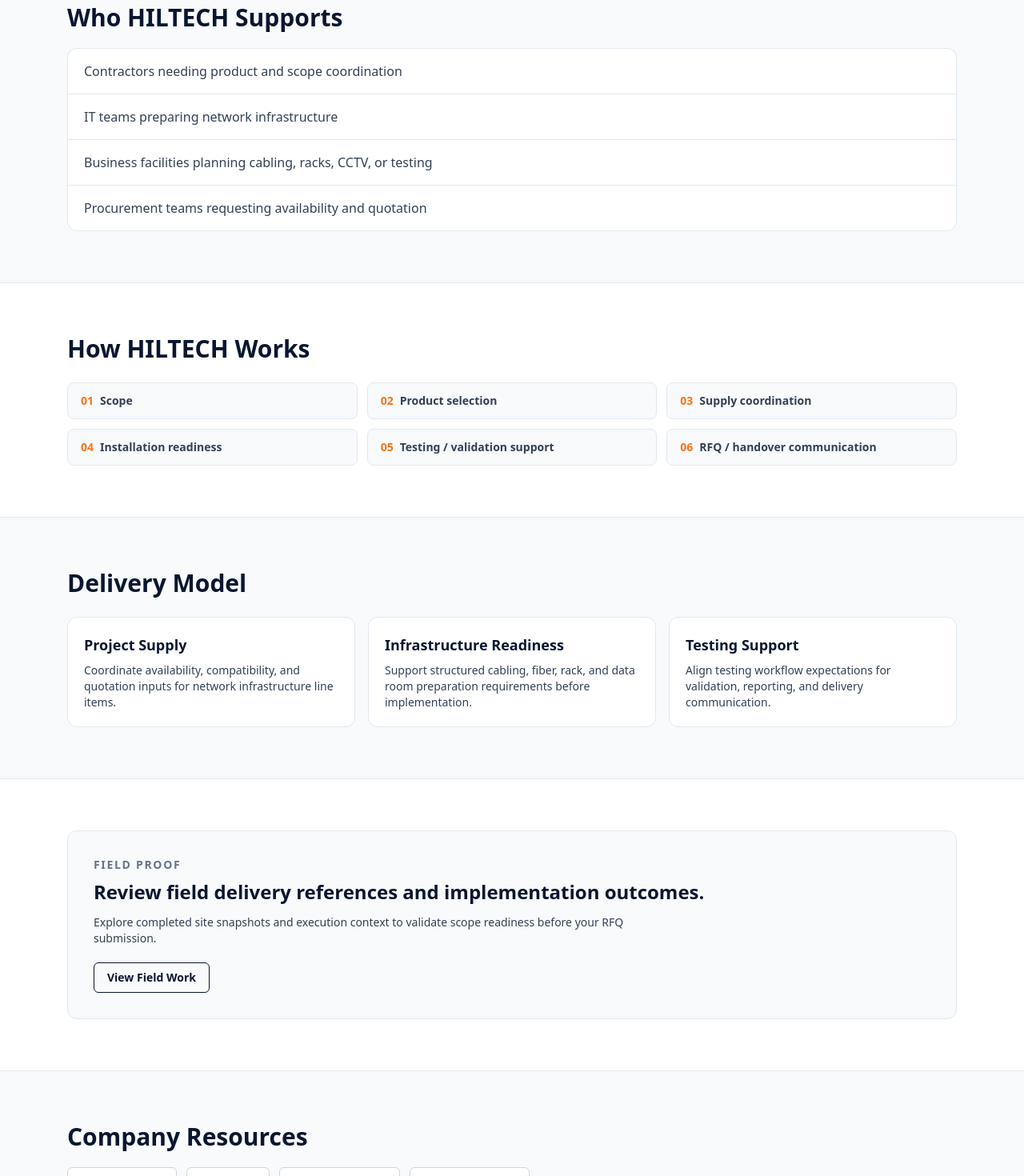
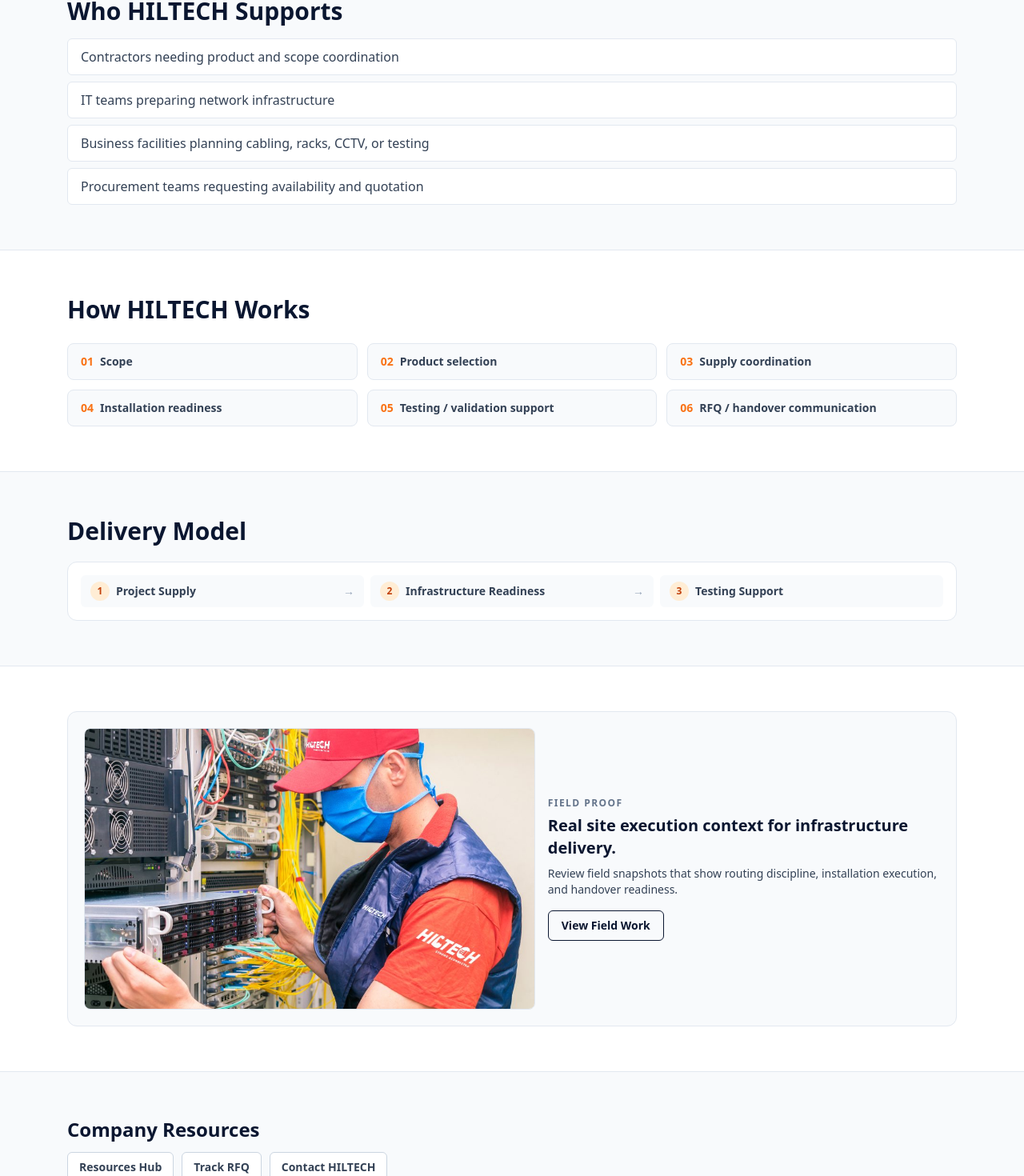
Before and after one commit to omarkhair70-droid/hiltech-eg-website, a Next.js app: page /company in a window 1280 px wide. Shown: the part 639-2109 px from the top of the page at 80% size. Built offline with nearby package versions, Linux system fonts and the light colour scheme; no server answers.

Commit message:
Phase C1 patch: strengthen company proof and mobile menu spacing

```diff
--- a/app/company/page.tsx
+++ b/app/company/page.tsx
@@ -1,3 +1,4 @@
+import Image from 'next/image';
 import Link from 'next/link';
 
 const supportList = [
@@ -7,24 +8,97 @@
   'Procurement teams requesting availability and quotation',
 ];
 
-const processSteps = ['Scope', 'Product selection', 'Supply coordination', 'Installation readiness', 'Testing / validation support', 'RFQ / handover communication'];
-
-const deliveryModel = [
-  { title: 'Project Supply', copy: 'Coordinate availability, compatibility, and quotation inputs for network infrastructure line items.' },
-  { title: 'Infrastructure Readiness', copy: 'Support structured cabling, fiber, rack, and data room preparation requirements before implementation.' },
-  { title: 'Testing Support', copy: 'Align testing workflow expectations for validation, reporting, and delivery communication.' },
-];
+const processSteps = ['Project Supply', 'Infrastructure Readiness', 'Testing Support'] as const;
 
 export default function CompanyPage() {
   return (
     <main className="bg-slate-50">
-      <section className="bg-navy-900 text-white"><div className="container py-14 md:py-20"><p className="text-sm uppercase tracking-[0.14em] text-orange-200">Hiltech Network System - H.N.S</p><h1 className="mt-3 max-w-3xl text-3xl font-bold leading-tight md:text-5xl">Infrastructure delivery support for business network projects in Egypt</h1><p className="mt-5 max-w-3xl text-base text-slate-100 md:text-lg">HILTECH supports structured cabling, fiber, racks, data room readiness, CCTV connectivity, testing workflows, and project supply coordination.</p><p className="mt-3 text-sm text-slate-200" dir="rtl">حلول بنية تحتية للشبكات للمشروعات والمنشآت التجارية داخل مصر.</p><div className="mt-7 flex flex-wrap gap-3"><Link href="/work" className="inline-flex rounded-md bg-orange-500 px-5 py-2.5 text-sm font-semibold text-white hover:bg-orange-600">View Field Work</Link><Link href="/products-partners" className="inline-flex rounded-md border border-slate-300/80 px-5 py-2.5 text-sm font-semibold text-slate-100 hover:bg-white/10">Browse Products</Link></div></div></section>
-      <section className="container py-12 md:py-16"><h2 className="text-2xl font-bold text-navy-900 md:text-3xl">Who HILTECH Supports</h2><ul className="mt-5 divide-y divide-slate-200 rounded-xl border border-slate-200 bg-white">{supportList.map((item) => (<li key={item} className="px-5 py-4 text-sm font-medium text-slate-700 md:text-base">{item}</li>))}</ul></section>
-      <section className="border-y border-slate-200 bg-white"><div className="container py-12 md:py-16"><h2 className="text-2xl font-bold text-navy-900 md:text-3xl">How HILTECH Works</h2><ol className="mt-6 grid gap-3 md:grid-cols-2 lg:grid-cols-3">{processSteps.map((step, index) => (<li key={step} className="rounded-lg border border-slate-200 bg-slate-50 px-4 py-3 text-sm font-semibold text-slate-700"><span className="mr-2 text-orange-500">0{index + 1}</span>{step}</li>))}</ol></div></section>
-      <section className="container py-12 md:py-16"><h2 className="text-2xl font-bold text-navy-900 md:text-3xl">Delivery Model</h2><div className="mt-6 grid gap-4 md:grid-cols-3">{deliveryModel.map((item) => (<article key={item.title} className="rounded-xl border border-slate-200 bg-white p-5"><h3 className="text-lg font-semibold text-navy-900">{item.title}</h3><p className="mt-2 text-sm text-slate-700">{item.copy}</p></article>))}</div></section>
-      <section className="border-y border-slate-200 bg-white"><div className="container py-12 md:py-16"><div className="rounded-xl border border-slate-200 bg-slate-50 p-6 md:p-8"><p className="text-sm font-semibold uppercase tracking-[0.12em] text-slate-500">Field Proof</p><h2 className="mt-2 text-2xl font-bold text-navy-900">Review field delivery references and implementation outcomes.</h2><p className="mt-3 max-w-2xl text-sm text-slate-700">Explore completed site snapshots and execution context to validate scope readiness before your RFQ submission.</p><Link href="/work" className="mt-5 inline-flex rounded-md border border-navy-900 px-4 py-2 text-sm font-semibold text-navy-900 hover:bg-navy-900 hover:text-white">View Field Work</Link></div></div></section>
-      <section className="container py-12 md:py-16"><h2 className="text-2xl font-bold text-navy-900 md:text-3xl">Company Resources</h2><div className="mt-5 flex flex-wrap gap-3"><Link href="/resources" className="rounded-md border border-slate-300 bg-white px-4 py-2 text-sm font-semibold text-slate-700 hover:border-slate-400">Resources Hub</Link><Link href="/track" className="rounded-md border border-slate-300 bg-white px-4 py-2 text-sm font-semibold text-slate-700 hover:border-slate-400">Track RFQ</Link><Link href="/contact" className="rounded-md border border-slate-300 bg-white px-4 py-2 text-sm font-semibold text-slate-700 hover:border-slate-400">Contact HILTECH</Link><Link href="/resources/company-profile" className="rounded-md border border-slate-300 bg-white px-4 py-2 text-sm font-semibold text-slate-700 hover:border-slate-400">Company Profile</Link></div></section>
-      <section className="bg-navy-900 text-white"><div className="container py-12 md:py-16"><h2 className="text-2xl font-bold md:text-3xl">Ready to define your project scope?</h2><p className="mt-3 max-w-2xl text-slate-200">Start with products, review field proof, then send your requirements for quotation and availability review.</p><div className="mt-6 flex flex-wrap items-center gap-3"><Link href="/rfq" className="inline-flex rounded-md bg-orange-500 px-5 py-2.5 text-sm font-semibold text-white hover:bg-orange-600">Send Project Requirements</Link><Link href="/contact" className="inline-flex text-sm font-semibold text-orange-200 hover:text-orange-100">Contact HILTECH</Link></div></div></section>
+      <section className="bg-navy-900 text-white">
+        <div className="container py-14 md:py-20">
+          <p className="text-sm uppercase tracking-[0.14em] text-orange-200">Hiltech Network System - H.N.S</p>
+          <h1 className="mt-3 max-w-3xl text-3xl font-bold leading-tight md:text-5xl">Infrastructure delivery support for business network projects in Egypt</h1>
+          <p className="mt-5 max-w-3xl text-base text-slate-100 md:text-lg">HILTECH supports structured cabling, fiber, racks, data room readiness, CCTV connectivity, testing workflows, and project supply coordination.</p>
+          <p className="mt-3 text-sm text-slate-200" dir="rtl">حلول بنية تحتية للشبكات للمشروعات والمنشآت التجارية داخل مصر.</p>
+          <div className="mt-7 flex flex-wrap gap-3">
+            <Link href="/work" className="inline-flex rounded-md bg-orange-500 px-5 py-2.5 text-sm font-semibold text-white hover:bg-orange-600">View Field Work</Link>
+            <Link href="/products-partners" className="inline-flex rounded-md border border-slate-300/80 px-5 py-2.5 text-sm font-semibold text-slate-100 hover:bg-white/10">Browse Products</Link>
+          </div>
+        </div>
+      </section>
+
+      <section className="container py-10 md:py-14">
+        <h2 className="text-2xl font-bold text-navy-900 md:text-3xl">Who HILTECH Supports</h2>
+        <ul className="mt-4 space-y-2">
+          {supportList.map((item) => (
+            <li key={item} className="rounded-md border border-slate-200 bg-white px-4 py-2.5 text-sm font-medium text-slate-700 md:text-base">{item}</li>
+          ))}
+        </ul>
+      </section>
+
+      <section className="border-y border-slate-200 bg-white">
+        <div className="container py-10 md:py-14">
+          <h2 className="text-2xl font-bold text-navy-900 md:text-3xl">How HILTECH Works</h2>
+          <ol className="mt-6 grid gap-3 md:grid-cols-2 lg:grid-cols-3">
+            <li className="rounded-lg border border-slate-200 bg-slate-50 px-4 py-3 text-sm font-semibold text-slate-700"><span className="mr-2 text-orange-500">01</span>Scope</li>
+            <li className="rounded-lg border border-slate-200 bg-slate-50 px-4 py-3 text-sm font-semibold text-slate-700"><span className="mr-2 text-orange-500">02</span>Product selection</li>
+            <li className="rounded-lg border border-slate-200 bg-slate-50 px-4 py-3 text-sm font-semibold text-slate-700"><span className="mr-2 text-orange-500">03</span>Supply coordination</li>
+            <li className="rounded-lg border border-slate-200 bg-slate-50 px-4 py-3 text-sm font-semibold text-slate-700"><span className="mr-2 text-orange-500">04</span>Installation readiness</li>
+            <li className="rounded-lg border border-slate-200 bg-slate-50 px-4 py-3 text-sm font-semibold text-slate-700"><span className="mr-2 text-orange-500">05</span>Testing / validation support</li>
+            <li className="rounded-lg border border-slate-200 bg-slate-50 px-4 py-3 text-sm font-semibold text-slate-700"><span className="mr-2 text-orange-500">06</span>RFQ / handover communication</li>
+          </ol>
+        </div>
+      </section>
+
+      <section className="container py-10 md:py-14">
+        <h2 className="text-2xl font-bold text-navy-900 md:text-3xl">Delivery Model</h2>
+        <div className="mt-5 rounded-xl border border-slate-200 bg-white p-4">
+          <ol className="grid gap-2 md:grid-cols-3 md:items-center">
+            {processSteps.map((step, index) => (
+              <li key={step} className="flex items-center gap-2 rounded-md bg-slate-50 px-3 py-2 text-sm font-semibold text-slate-700">
+                <span className="inline-flex h-6 w-6 items-center justify-center rounded-full bg-orange-100 text-xs font-bold text-orange-700">{index + 1}</span>
+                <span>{step}</span>
+                {index < processSteps.length - 1 ? <span className="ml-auto hidden text-slate-400 md:inline">→</span> : null}
+              </li>
+            ))}
+          </ol>
+        </div>
+      </section>
+
+      <section className="border-y border-slate-200 bg-white">
+        <div className="container py-10 md:py-14">
+          <div className="grid gap-4 rounded-xl border border-slate-200 bg-slate-50 p-4 md:grid-cols-[1.15fr_1fr] md:items-center md:p-5">
+            <div className="relative aspect-[16/10] overflow-hidden rounded-lg border border-slate-200 bg-white">
+              <Image src="/field-execution-technician.jpg" alt="Field execution team working on network infrastructure routing and installation readiness." fill className="object-cover" sizes="(max-width: 768px) 100vw, 50vw" />
+            </div>
+            <div>
+              <p className="text-xs font-semibold uppercase tracking-[0.12em] text-slate-500">Field Proof</p>
+              <h2 className="mt-1.5 text-xl font-bold text-navy-900">Real site execution context for infrastructure delivery.</h2>
+              <p className="mt-2 text-sm text-slate-700">Review field snapshots that show routing discipline, installation execution, and handover readiness.</p>
+              <Link href="/work" className="mt-4 inline-flex rounded-md border border-navy-900 px-4 py-2 text-sm font-semibold text-navy-900 hover:bg-navy-900 hover:text-white">View Field Work</Link>
+            </div>
+          </div>
+        </div>
+      </section>
+
+      <section className="container py-10 md:py-14">
+        <h2 className="text-xl font-bold text-navy-900 md:text-2xl">Company Resources</h2>
+        <div className="mt-3 flex flex-wrap gap-2.5">
+          <Link href="/resources" className="rounded-md border border-slate-300 bg-white px-3.5 py-2 text-sm font-semibold text-slate-700 hover:border-slate-400">Resources Hub</Link>
+          <Link href="/track" className="rounded-md border border-slate-300 bg-white px-3.5 py-2 text-sm font-semibold text-slate-700 hover:border-slate-400">Track RFQ</Link>
+          <Link href="/contact" className="rounded-md border border-slate-300 bg-white px-3.5 py-2 text-sm font-semibold text-slate-700 hover:border-slate-400">Contact HILTECH</Link>
+        </div>
+      </section>
+
+      <section className="bg-navy-900 text-white">
+        <div className="container py-12 md:py-16">
+          <h2 className="text-2xl font-bold md:text-3xl">Ready to define your project scope?</h2>
+          <p className="mt-3 max-w-2xl text-slate-200">Start with products, review field proof, then send your requirements for quotation and availability review.</p>
+          <div className="mt-6 flex flex-wrap items-center gap-3">
+            <Link href="/rfq" className="inline-flex rounded-md bg-orange-500 px-5 py-2.5 text-sm font-semibold text-white hover:bg-orange-600">Send Project Requirements</Link>
+            <Link href="/contact" className="inline-flex text-sm font-semibold text-orange-200 hover:text-orange-100">Contact HILTECH</Link>
+          </div>
+        </div>
+      </section>
     </main>
   );
 }
--- a/components/Header.tsx
+++ b/components/Header.tsx
@@ -71,7 +71,7 @@
 
       {open ? (
         <div id="mobile-nav" className="border-t border-slate-200 bg-white md:hidden">
-          <div className="container py-4">
+          <div className="container py-4 pb-28">
             <div className="rounded-xl border border-slate-200 bg-white p-3 shadow-sm">
               <div className="space-y-5">
                 <section>
```
